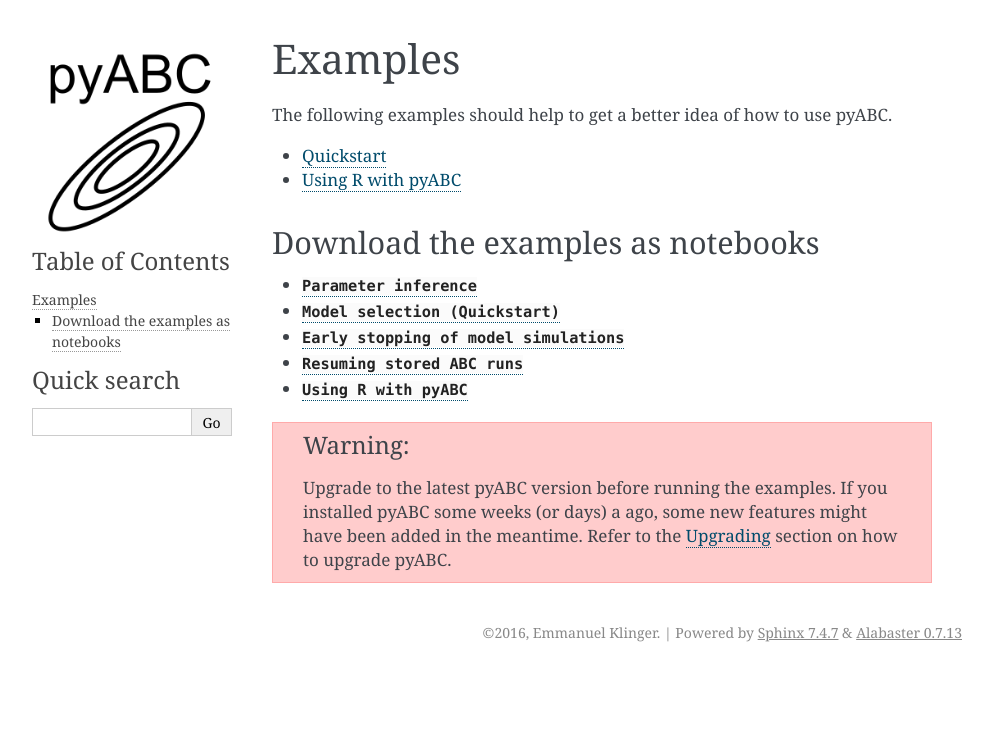
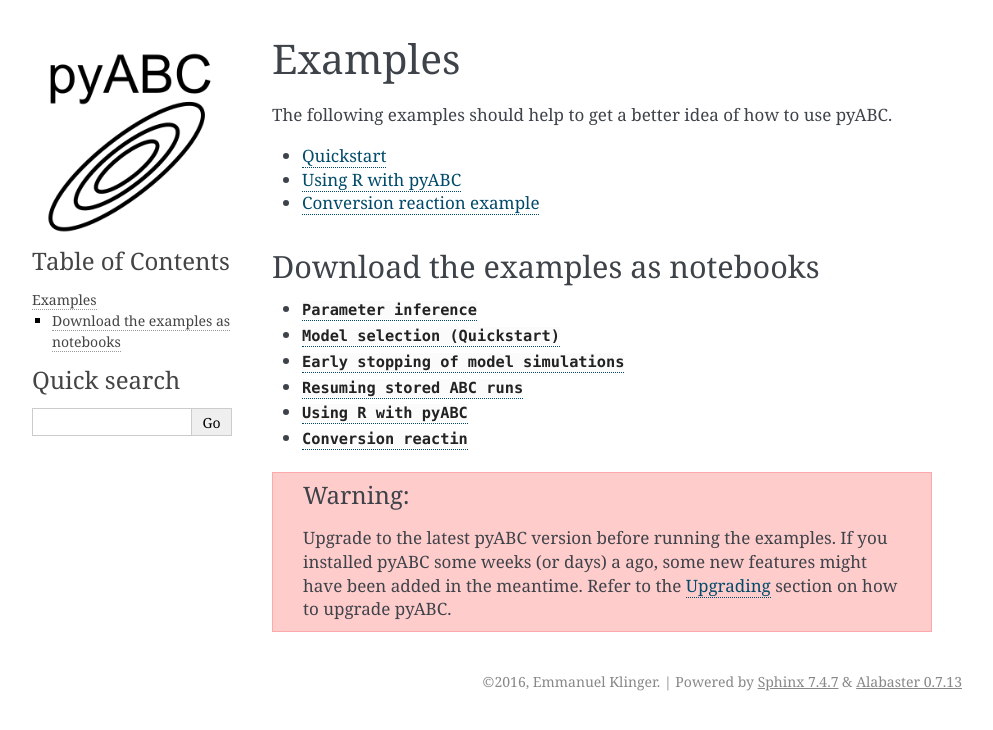
Before and after one commit to ICB-DCM/pyABC, a Sphinx documentation site: the page built from doc/examples.rst, in a window 1280 px wide. Shown: the top 730 px of the page, without its empty margins (148-1141 px from the left). Built offline with Sphinx 7.4.7, drawn with Linux system fonts in a browser that asks for light colours.

Commit message:
add conversion reaction example
contributed by Lukas Sandmeir and Elba Raimundez

```diff
--- a/doc/examples.rst
+++ b/doc/examples.rst
@@ -12,6 +12,7 @@
    examples/early_stopping.ipynb
    examples/resuming.ipynb
    examples/using_R.ipynb
+   examples/conversion_reaction.ipynb
 
 
 
@@ -23,6 +24,7 @@
 * :download:`Early stopping of model simulations <examples/early_stopping.ipynb>`
 * :download:`Resuming stored ABC runs <examples/resuming.ipynb>`
 * :download:`Using R with pyABC <examples/using_R.ipynb>`
+* :download:`Conversion reactin <examples/conversion_reaction.ipynb>`
 
 
 .. warning::
```
Also changed, not shown: doc/examples/conversion_reaction.ipynb (added).
